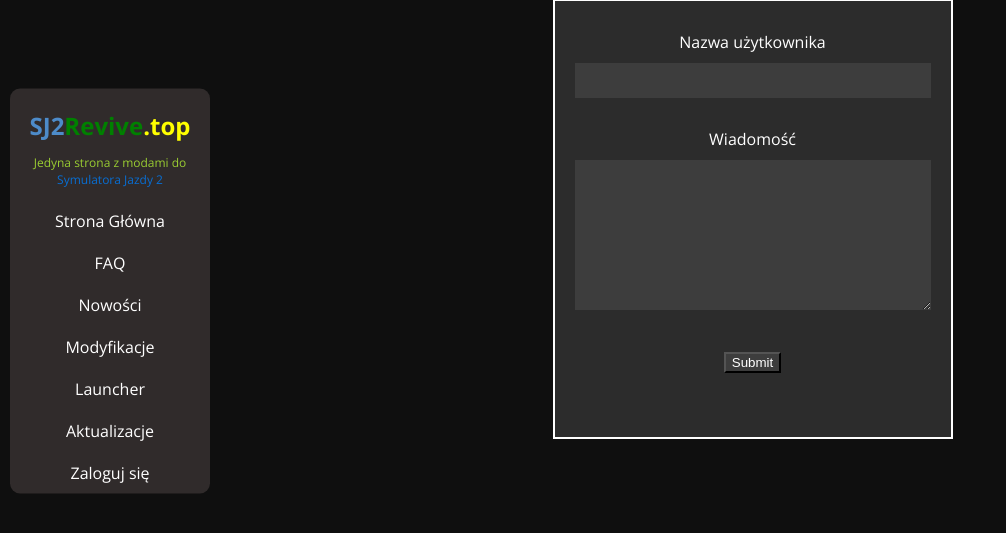
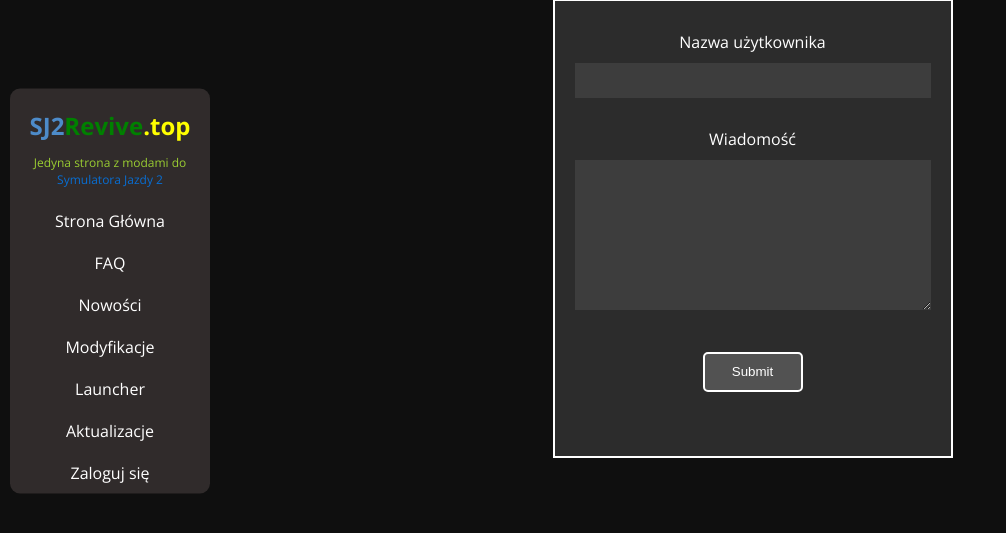
Before and after one commit to SJ2Revive/sj2revive-web-v3, a PHP site: page /blog.php in a window 1280 px wide. Shown: the part 109-642 px from the top of the page, without its empty margins (0-1006 px from the left). Run offline with PHP 8.4, Linux system fonts and the light colour scheme; data that the repository does not hold is empty; a stand-in replaces the project's code that opens the database connection.

Commit message:
stylowanie input type submit

```diff
--- a/static/css/main.css
+++ b/static/css/main.css
@@ -88,7 +88,7 @@ a {
     color:red;
     text-decoration: none;
 }
-button {
+button, input[type="submit"] {
     min-width: 100px;
     min-height: 3em;
     background-color: rgba(173, 173, 173, 0.295);
```
